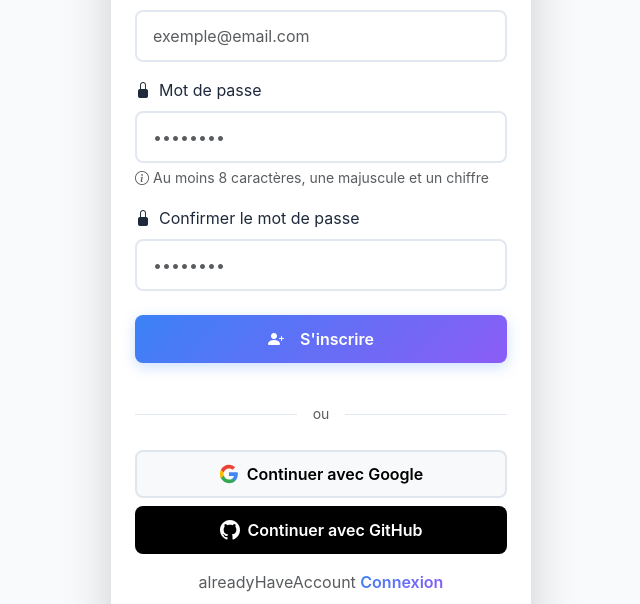
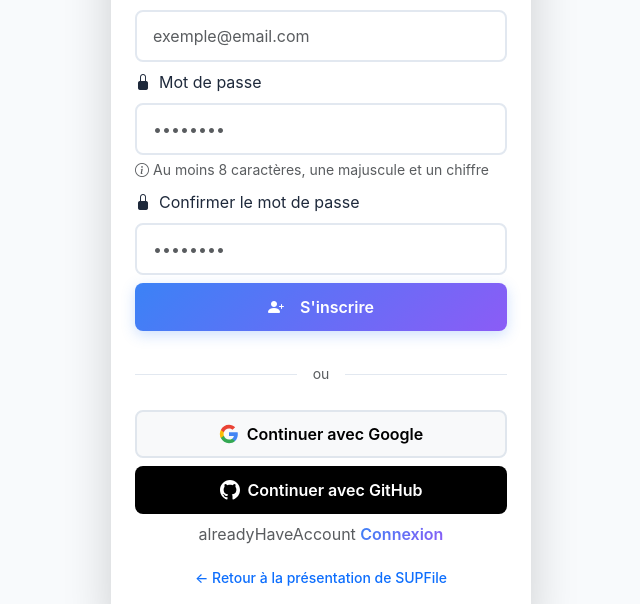
Before and after one commit to Elie224/SUPFile, a React (Vite) app in the folder frontend-web/: page /signup in a window 1280 px wide. Shown: the part 221-825 px from the top of the page, without its empty margins (319-959 px from the left). Built offline with nearby package versions, Linux system fonts and the light colour scheme; no server answers.

Commit message:
Correction theme sombre et logo rond

```diff
--- a/frontend-web/src/pages/Login.jsx
+++ b/frontend-web/src/pages/Login.jsx
@@ -89,7 +89,7 @@ export default function Login() {
 
           {/* Formulaire de connexion */}
           <form onSubmit={handleSubmit}>
-            <div className="mb-3">
+            <div className="mb-2">
               <label htmlFor="email" className="form-label">
                 <i className="bi bi-envelope me-2"></i>
                 {t('email')}
@@ -107,7 +107,7 @@ export default function Login() {
               />
             </div>
 
-            <div className="mb-3">
+            <div className="mb-2">
               <label htmlFor="password" className="form-label">
                 <i className="bi bi-lock-fill me-2"></i>
                 {t('password')}
@@ -126,7 +126,7 @@ export default function Login() {
             </div>
 
             {/* Lien mot de passe oublié */}
-            <div className="mb-4 text-end">
+            <div className="mb-2 text-end">
               <Link
                 to="/forgot-password"
                 style={{
@@ -142,7 +142,7 @@ export default function Login() {
 
             <button
               type="submit"
-              className="btn btn-primary w-100 mb-3"
+              className="btn btn-primary w-100 mb-2"
               disabled={loading}
               style={{ minHeight: '48px', fontSize: '16px', fontWeight: 600 }}
             >
@@ -168,7 +168,7 @@ export default function Login() {
           </div>
 
           {/* Boutons OAuth */}
-          <div className="d-flex flex-column gap-2 mb-3">
+          <div className="d-flex flex-column gap-2 mb-2">
             {/* Google OAuth */}
             <button
               type="button"
--- a/frontend-web/src/pages/Signup.jsx
+++ b/frontend-web/src/pages/Signup.jsx
@@ -79,7 +79,7 @@ export default function Signup() {
 
           {/* Formulaire d'inscription */}
           <form onSubmit={handleSubmit}>
-            <div className="mb-3">
+            <div className="mb-2">
               <label htmlFor="email" className="form-label">
                 <i className="bi bi-envelope me-2"></i>
                 {t('email')}
@@ -97,7 +97,7 @@ export default function Signup() {
               />
             </div>
 
-            <div className="mb-3">
+            <div className="mb-2">
               <label htmlFor="password" className="form-label">
                 <i className="bi bi-lock-fill me-2"></i>
                 {t('password')}
@@ -119,7 +119,7 @@ export default function Signup() {
               </small>
             </div>
 
-            <div className="mb-4">
+            <div className="mb-2">
               <label htmlFor="confirmPassword" className="form-label">
                 <i className="bi bi-lock-fill me-2"></i>
                 {t('confirmPassword') || 'Confirmer le mot de passe'}
@@ -139,7 +139,7 @@ export default function Signup() {
 
             <button
               type="submit"
-              className="btn btn-primary w-100 mb-3"
+              className="btn btn-primary w-100 mb-2"
               disabled={loading}
               style={{ minHeight: '48px', fontSize: '16px', fontWeight: 600 }}
             >
@@ -165,7 +165,7 @@ export default function Signup() {
           </div>
 
           {/* Boutons OAuth */}
-          <div className="d-flex flex-column gap-2 mb-3">
+          <div className="d-flex flex-column gap-2 mb-2">
             {/* Google OAuth */}
             <button
               type="button"
--- a/frontend-web/src/styles.css
+++ b/frontend-web/src/styles.css
@@ -48,6 +48,12 @@ body {
   --primary-hover: #2563EB;
   --primary-light: #93C5FD;
   --primary-gradient: linear-gradient(135deg, #3B82F6 0%, #8B5CF6 100%);
+
+  /* Background pour pages d'authentification - Thème clair */
+  --auth-bg-gradient: linear-gradient(135deg, #667eea 0%, #764ba2 100%);
+  --auth-bg-pattern: radial-gradient(circle at 20% 50%, rgba(102, 126, 234, 0.15) 0%, transparent 50%),
+                     radial-gradient(circle at 80% 80%, rgba(118, 75, 162, 0.15) 0%, transparent 50%),
+                     radial-gradient(circle at 40% 20%, rgba(59, 130, 246, 0.1) 0%, transparent 50%);
   --secondary-color: #8B5CF6;
   --secondary-hover: #7C3AED;
   --accent-color: #10B981;
```
